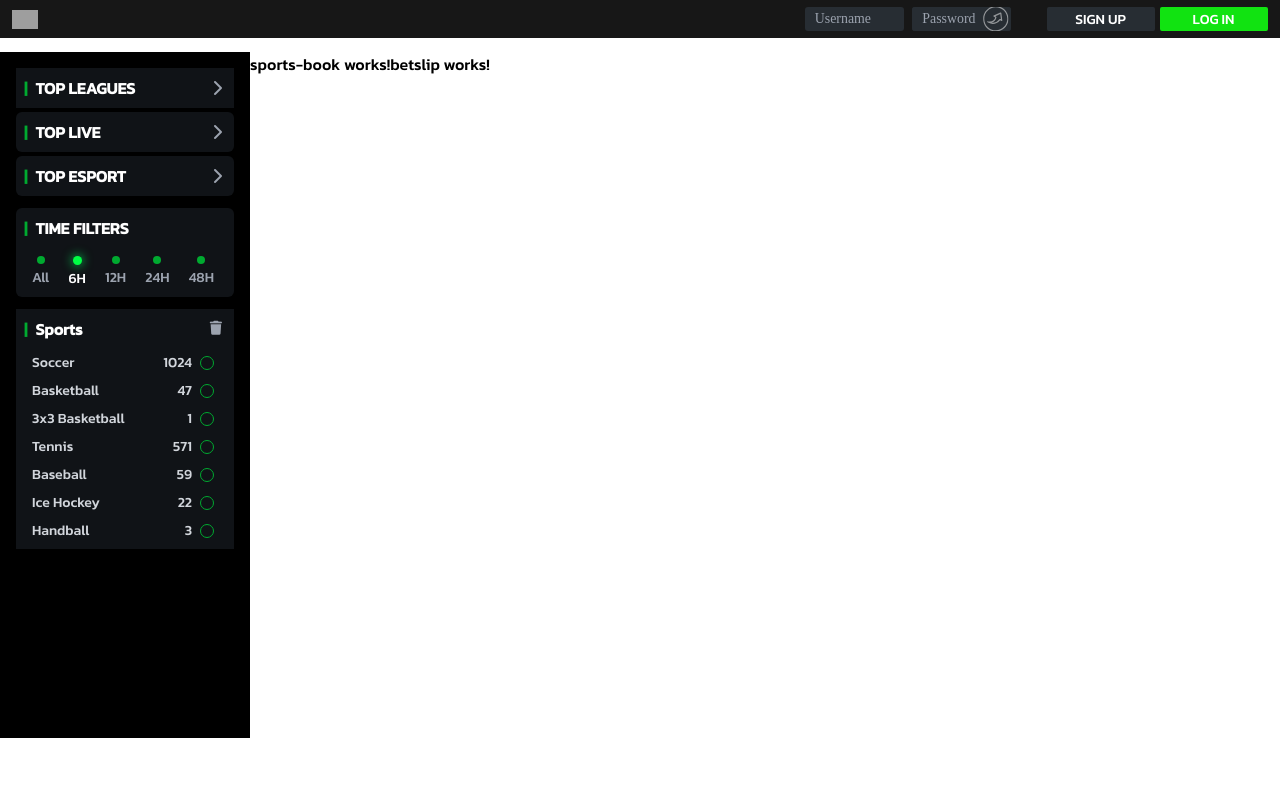
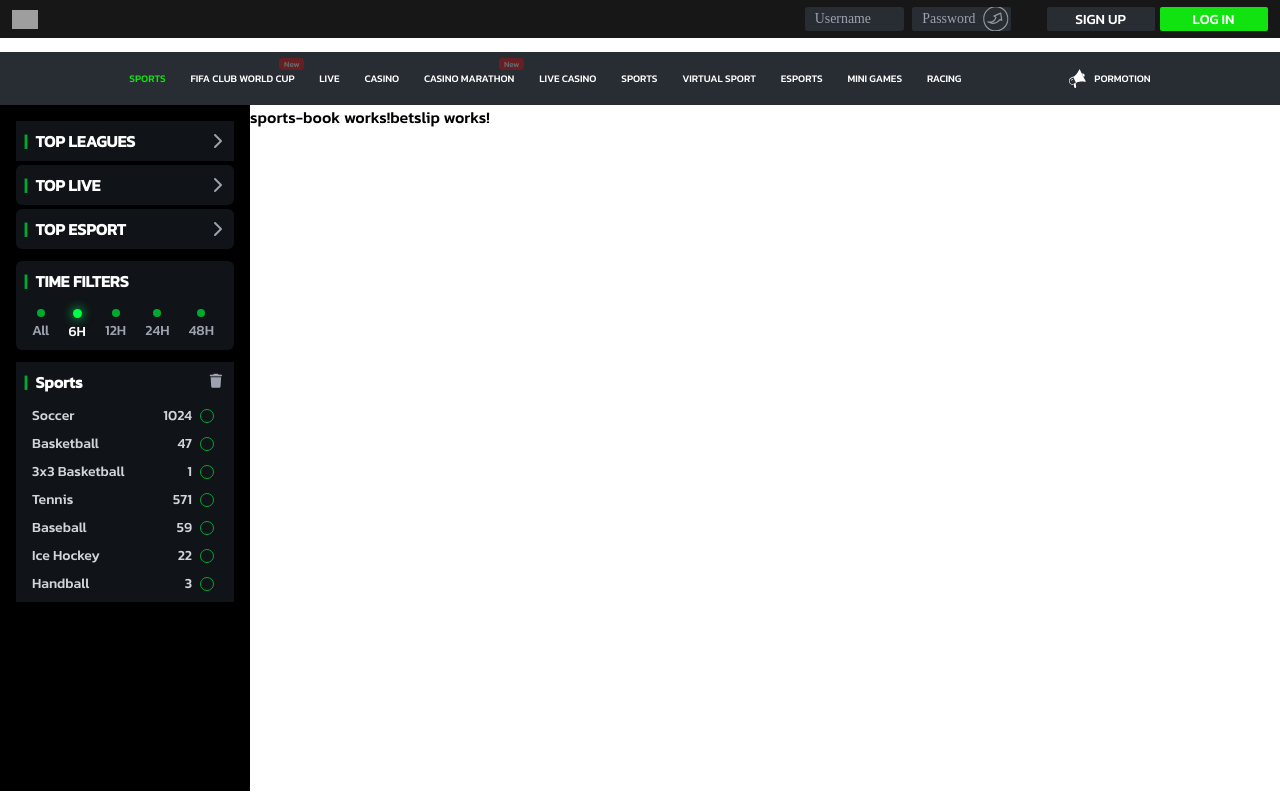
Before and after one commit to faizan99904/FlashExch, an Angular app: page / in a window 1280 px wide. Built offline with nearby package versions, Linux system fonts and the light colour scheme; grey boxes are pictures that could not be loaded.

Commit message:
sports nav added!

```diff
--- a/src/layout/layout.component.html
+++ b/src/layout/layout.component.html
@@ -1,5 +1,6 @@
 <div>
     <app-header></app-header>
+    <app-sports-nav></app-sports-nav>
     <div class="flex">
         <app-sidebar></app-sidebar>
         <router-outlet></router-outlet>
@@ -7,7 +8,7 @@
             <app-betslip></app-betslip>
         </div>
     </div>
-    <div class="md:hidden">
+    <div class="hidden">
         <app-bottom-nav></app-bottom-nav>
     </div>
 </div>
--- a/src/layout/layout.component.ts
+++ b/src/layout/layout.component.ts
@@ -4,10 +4,11 @@ import { SidebarComponent } from '../shared/sidebar/sidebar.component';
 import { RouterOutlet } from '@angular/router';
 import { BottomNavComponent } from '../shared/bottom-nav/bottom-nav.component';
 import { BetslipComponent } from "../shared/betslip/betslip.component";
+import { SportsNavComponent } from "../shared/sports-nav/sports-nav.component";
 
 @Component({
   selector: 'app-layout',
-  imports: [HeaderComponent, SidebarComponent, RouterOutlet, BottomNavComponent, BetslipComponent],
+  imports: [HeaderComponent, SidebarComponent, RouterOutlet, BottomNavComponent, BetslipComponent, SportsNavComponent],
   templateUrl: './layout.component.html',
   styleUrl: './layout.component.css'
 })
--- /dev/null
+++ b/src/shared/sports-nav/sports-nav.component.css
@@ -0,0 +1,39 @@
+.sport-item {
+  @apply h-full inline-block leading-[15vw] text-[4vw] relative min-w-[19vw] align-middle overflow-hidden box-border text-center border-b-4 border-transparent;
+}
+
+ul {
+  scrollbar-width: none;
+}
+
+.active {
+  color: #11e311;
+}
+
+li {
+  margin: 0;
+  height: 100%;
+}
+
+.trans {
+  transition: color 0.4s ease;
+}
+
+.new {
+  position: absolute;
+  right: -0.625rem;
+  top: 6px;
+  background: red;
+  color: #fff;
+  padding: 0 5px;
+  font-weight: 400;
+  font-size: 0.5rem;
+  border-radius: 4px;
+  animation: 0.5s newAnimation ease-in-out infinite alternate;
+}
+
+@keyframes newAnimation {
+  0% {
+    opacity: 0.3;
+  }
+}
--- /dev/null
+++ b/src/shared/sports-nav/sports-nav.component.html
@@ -0,0 +1,103 @@
+<div class="h-[15vw] min-[819px]:hidden text-white bg-black">
+    <ul class="block whitespace-nowrap overflow-x-scroll w-full h-full">
+        <li class="sport-item">
+            All
+        </li>
+        @for (item of sports; track $index) {
+        <li class="sport-item">
+            <div class="h-[11vw] leading-[11vw] relative pt-1 opacity-60">
+                <i [ngClass]="item.icon" class="text-[6.5vw]"></i>
+            </div>
+            <div class="h-[5vw] leading-[3vw] text-[3vw] px-[1vw] truncate opacity-60">
+                {{item.name}}
+            </div>
+            <div style="font-size: 2.5vw;"
+                class="absolute left-[calc(50%_+_4vw)] top-[1vw] text-[#00aa30] font-medium leading-none inline-block">
+                {{item.score}}
+            </div>
+        </li>
+        }
+    </ul>
+</div>
+
+<nav class="hidden min-[820px]:block bg-[#272d33] h-[3.333rem]">
+    <div
+        class="flex items-center h-full justify-between px-[1.25rem] overflow-hidden relative mx-auto max-w-[66.3333rem]">
+        <ul class="h-full flex gap-[1.55rem] justify-center items-center">
+            <li class="relative">
+                <span
+                    class="active relative hover:text-[#11e311] cursor-pointer e h-full text-[0.6358125rem] flex items-center justify-center uppercase trans text-white">Sports</span>
+            </li>
+            <li class="relative">
+                <span
+                    class="hover:text-[#11e311] cursor-pointer relative h-full text-[0.6358125rem] flex items-center justify-center uppercase trans text-white">FIFA
+                    Club World Cup</span>
+                <span class="new">New</span>
+            </li>
+            <li class="relative">
+                <span
+                    class="hover:text-[#11e311] cursor-pointer relative h-full text-[0.6358125rem] flex items-center justify-center uppercase trans text-white">Live</span>
+            </li>
+            <li class="relative">
+                <span
+                    class="hover:text-[#11e311] cursor-pointer relative h-full text-[0.6358125rem] flex items-center justify-center uppercase trans text-white">Casino</span>
+            </li>
+            <li class="relative">
+                <span
+                    class="hover:text-[#11e311] cursor-pointer relative h-full text-[0.6358125rem] flex items-center justify-center uppercase trans text-white">Casino
+                    Marathon</span>
+                <span class="new">New</span>
+            </li>
+            <li class="relative">
+                <span
+                    class="hover:text-[#11e311] cursor-pointer relative h-full text-[0.6358125rem] flex items-center justify-center uppercase trans text-white">Live
+                    Casino</span>
+            </li>
+            <li class="relative">
+                <span
+                    class="hover:text-[#11e311] cursor-pointer relative h-full text-[0.6358125rem] flex items-center justify-center uppercase trans text-white">Sports</span>
+            </li>
+            <li class="relative">
+                <span
+                    class="hover:text-[#11e311] cursor-pointer relative h-full text-[0.6358125rem] flex items-center justify-center uppercase trans text-white">Virtual
+                    Sport</span>
+            </li>
+            <li class="relative">
+                <span
+                    class="hover:text-[#11e311] cursor-pointer relative h-full text-[0.6358125rem] flex items-center justify-center uppercase trans text-white">ESports</span>
+            </li>
+            <li class="relative">
+                <span
+                    class="hover:text-[#11e311] cursor-pointer relative h-full text-[0.6358125rem] flex items-center justify-center uppercase trans text-white">Mini
+                    Games</span>
+            </li>
+            <li class="relative">
+                <span
+                    class="hover:text-[#11e311] cursor-pointer relative h-full text-[0.6358125rem] flex items-center justify-center uppercase trans text-white">Racing</span>
+            </li>
+        </ul>
+        <span
+            class="relative h-full text-[0.6358125rem] flex items-center justify-center uppercase trans text-white hover:text-[#11e311] cursor-pointer">
+            <svg class="mr-[.533rem]" width="17" height="19" viewBox="0 0 17 19" fill="none"
+                xmlns="http://www.w3.org/2000/svg">
+                <g clip-path="url(#clip0_6_18)">
+                    <path
+                        d="M16.9998 12.7874L16.0598 10.9312L13.7619 6.39372L10.5237 0C10.5237 0 8.43242 5.41979 4.63713 7.69522C4.5983 7.62219 4.53415 7.56742 4.45751 7.54284C4.37884 7.51756 4.29376 7.52564 4.22117 7.56566L1.84121 8.86891C0.158467 9.79018 -0.489445 11.9631 0.396496 13.7129C1.01335 14.9312 2.21328 15.6274 3.45373 15.6274C3.8913 15.6274 4.33427 15.5403 4.758 15.3592L5.15674 18.1075C5.23946 18.678 5.75603 19.0744 6.30468 18.9884C6.85333 18.9024 7.23451 18.3652 7.15179 17.7947L6.65075 14.3414L7.43507 13.912C7.58497 13.8298 7.64338 13.6385 7.56742 13.4819C11.519 11.5151 16.9998 12.7881 16.9998 12.7881V12.7874ZM4.76576 14.6437C3.38621 15.3992 1.6724 14.8466 0.94582 13.412C0.21924 11.9775 0.75067 10.1953 2.13023 9.43979L4.23568 8.2868L6.87122 13.4907L4.76576 14.6437Z"
+                        fill="white"></path>
+                    <path
+                        d="M13.0022 4.68181C13.8834 4.19941 14.9837 4.55401 15.448 5.47036C15.9119 6.38671 15.5709 7.53092 14.6897 8.01367"
+                        fill="white"></path>
+                    <path
+                        d="M2.33847 11.6078C2.26385 11.6078 2.1889 11.5801 2.12914 11.5232C2.00252 11.4031 1.99375 11.1988 2.10922 11.0675C2.37628 10.7634 2.69028 10.5113 3.04242 10.3186L3.55056 10.0402C3.70215 9.95731 3.88987 10.0177 3.96989 10.1753C4.04991 10.333 3.9915 10.5282 3.83991 10.6114L3.33177 10.8898C3.04344 11.0478 2.78616 11.2542 2.56738 11.5028C2.50627 11.5723 2.4222 11.6078 2.33813 11.6078H2.33847Z"
+                        fill="white"></path>
+                </g>
+                <defs>
+                    <clipPath id="clip0_6_18">
+                        <rect width="17" height="19" fill="white"></rect>
+                    </clipPath>
+                </defs>
+            </svg>
+            Pormotion
+        </span>
+    </div>
+</nav>
--- /dev/null
+++ b/src/shared/sports-nav/sports-nav.component.ts
@@ -0,0 +1,43 @@
+import { CommonModule } from '@angular/common';
+import { Component } from '@angular/core';
+
+@Component({
+  selector: 'app-sports-nav',
+  imports: [CommonModule],
+  templateUrl: './sports-nav.component.html',
+  styleUrl: './sports-nav.component.css',
+})
+export class SportsNavComponent {
+  sports = [
+    {
+      name: 'Soccer',
+      icon: 'fa-solid fa-volleyball',
+      score: '1061',
+    },
+    {
+      name: 'Basketball',
+      icon: 'fa-solid fa-basketball',
+      score: '1061',
+    },
+    {
+      name: '3x3 Basketball',
+      icon: 'fa-solid fa-volleyball',
+      score: '1061',
+    },
+    {
+      name: 'Tennis',
+      icon: 'fa-solid fa-volleyball',
+      score: '1061',
+    },
+    {
+      name: 'Baseball',
+      icon: 'fa-solid fa-volleyball',
+      score: '1061',
+    },
+    {
+      name: 'Ice Hockey',
+      icon: 'fa-solid fa-volleyball',
+      score: '1061',
+    },
+  ];
+}
```
Also changed, not shown: 1 other file (tests, documents, lock files or other folders).
